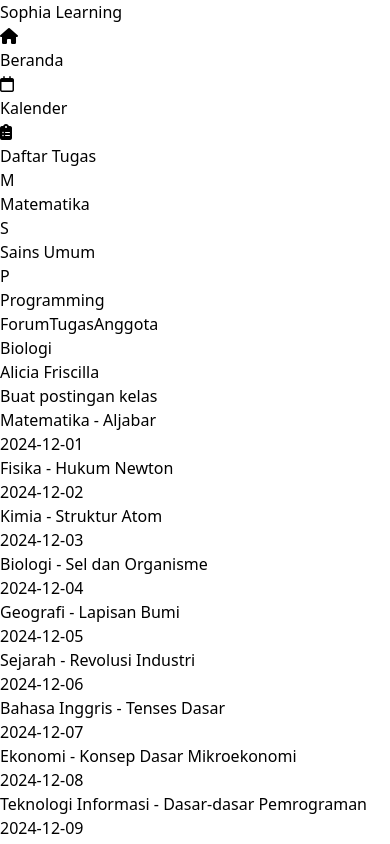
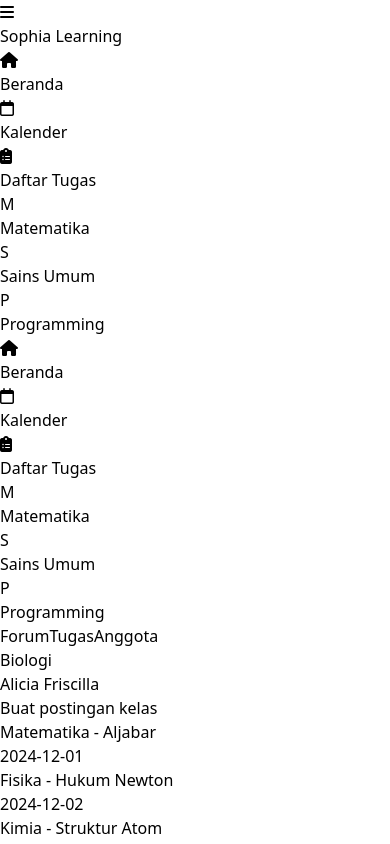
Before and after one commit to Wong-Lanang-Tim-Gacor/SophiaLearning-FE, a React (Vite) app: page /class in a window 390 px wide. Shown: the top 844 px of the page. Built offline with nearby package versions, Linux system fonts and the light colour scheme.

Commit message:
Handle Responsive Layout

```diff
--- a/src/components/layout/AppLayout.jsx
+++ b/src/components/layout/AppLayout.jsx
@@ -2,10 +2,12 @@ import React from 'react'
 import { Outlet } from 'react-router-dom'
 import Sidebar from '../ui/Sidebar'
 import Navbar from '../ui/Navbar'
+import { MenuProvider } from '@/contexts/MenuContext'
 
 const AppLayout = () => {
   return (
     <>
+        <MenuProvider>
           <Navbar/>
           <div className='flex'>
             <div className='w-[20%]'>
@@ -17,6 +19,7 @@ const AppLayout = () => {
               <Outlet/>
             </div>
           </div>
+        </MenuProvider>
     </>
   )
 }
--- a/src/components/layout/RoomLayout.jsx
+++ b/src/components/layout/RoomLayout.jsx
@@ -3,24 +3,27 @@ import { Outlet } from 'react-router-dom'
 import Sidebar from '../ui/Sidebar'
 import Navbar from '../ui/Navbar'
 import Navigation from '../ui/Navigation'
+import { MenuProvider } from '@/contexts/MenuContext'
 
 const RoomLayout = () => {
   return (
     <>
+        <MenuProvider>
           <Navbar/>
           <div className='flex'>
-          <div className='w-[20%]'>
+            <div className='w-0 sm:w-[20%]'>
                 <Sidebar/>
             </div>
 
             {/* Main Content */}
-          <div className='w-[80%]'>
+            <div className='w-full sm:w-[80%]'>
               <Navigation/>
               <div className='p-6 max-w-[980px] mx-auto container'>
                 <Outlet/>
               </div>
             </div>
           </div>
+        </MenuProvider>
     </>
   )
 }
--- a/src/components/ui/Navbar.jsx
+++ b/src/components/ui/Navbar.jsx
@@ -1,11 +1,15 @@
-import React from 'react'
+import React, { useContext } from 'react'
+import MenuContext from '@/contexts/MenuContext'
 
 const Navbar = () => {
+  const { active, setActive } = useContext(MenuContext)
+
   return (
     <>
-      <div className='sticky top-0 z-10 bg-white border-b border-gray-300'>
+      <div className='sticky top-0 z-20 bg-white border-b border-gray-300'>
         <div className='flex justify-between items-center px-6 py-4'>
-          <div>
+          <div className='flex items-center gap-x-4'>
+            <i onClick={() => setActive(!active)} className='fa fa-bars text-lg block sm:hidden'></i>
             <h1 className='text-lg font-semibold'>Sophia Learning</h1>
           </div>
 
--- a/src/components/ui/Navigation.jsx
+++ b/src/components/ui/Navigation.jsx
@@ -21,16 +21,16 @@ const Navigation = () => {
     const nonActiveStyle = 'text-gray-400 text-sm font-normal'
     return (
         <>
-        <div className='border-b border-gray-300'>
-            <div className='p-6 max-w-[980px] mx-auto container flex gap-x-12 pb-6'>
-                { navs.map((nav, index) => (
+            <div className='sticky top-[8%] bg-white border-b border-gray-300'>
+                <div className='p-6 max-w-[980px] mx-auto container flex gap-x-8 sm:gap-x-12 pb-6'>
+                    {navs.map((nav, index) => (
                         <Link
                             className={`${nav.path === '/class' ? activeStyle : nonActiveStyle}`}
                             key={index}
                             to={nav.path}>
                             {nav.name}
                         </Link>
-                )) }
+                    ))}
                 </div>
             </div>
         </>
--- a/src/components/ui/Sidebar.jsx
+++ b/src/components/ui/Sidebar.jsx
@@ -1,7 +1,10 @@
-import React from 'react'
+import React, { useContext } from 'react'
+import MenuContext from '@/contexts/MenuContext'
 import { Link } from 'react-router-dom'
 
 const Sidebar = () => {
+  const { active } = useContext(MenuContext)
+
   const mainLinks = [
     {
       name: 'Beranda',
@@ -39,27 +42,53 @@ const Sidebar = () => {
   ]
   return (
     <>
-      <div className='sticky top-0 w-full bg-white border-r border-gray-300 min-h-screen'>
+      <div className='hidden sm:block sticky top-0 w-full bg-white border-r border-gray-300 min-h-screen'>
         <div className='py-3 sticky top-[10%]'>
           <div className='border-b border-gray-300 pb-3'>
-            { mainLinks.map((link, index) => (
+            {mainLinks.map((link, index) => (
               <div key={index} className='flex items-center gap-x-4 pl-6 py-3 hover:bg-gray-100 rounded-r-2xl w-[95%]'>
                 <div className='w-[30px] text-center'>
                   <i className={`${link.icon} text-lg`}></i>
                 </div>
                 <Link className='text-sm' to={link.path}>{link.name}</Link>
               </div>
-            )) }
+            ))}
           </div>
           <div className='py-3'>
-            { classrooms.map((room, index) => (
+            {classrooms.map((room, index) => (
               <div key={index} className='flex items-center gap-x-4 pl-6 py-3 hover:bg-gray-100 rounded-r-2xl w-[95%]'>
                 <div key={index} className={`w-[30px] h-[30px] rounded-full ${room.color} flex items-center justify-center`}>
                   <p className='text-white text-md'>{room.icon}</p>
                 </div>
                 <p className='text-sm font-medium'>{room.name}</p>
               </div>
-            )) }
+            ))}
+          </div>
+        </div>
+      </div>
+
+      {/* Mobile Sidebar */}
+      <div className={`block sm:hidden fixed top-0 transition-all ${active ? 'left-0' : 'left-[-100%]'} w-[80%] bg-white border-r border-gray-300 min-h-screen z-10`}>
+        <div className='py-3 sticky top-[10%]'>
+          <div className='border-b border-gray-300 pb-3'>
+            {mainLinks.map((link, index) => (
+              <div key={index} className='flex items-center gap-x-4 pl-6 py-3 hover:bg-gray-100 rounded-r-2xl w-[95%]'>
+                <div className='w-[30px] text-center'>
+                  <i className={`${link.icon} text-lg`}></i>
+                </div>
+                <Link className='text-sm' to={link.path}>{link.name}</Link>
+              </div>
+            ))}
+          </div>
+          <div className='py-3'>
+            {classrooms.map((room, index) => (
+              <div key={index} className='flex items-center gap-x-4 pl-6 py-3 hover:bg-gray-100 rounded-r-2xl w-[95%]'>
+                <div key={index} className={`w-[30px] h-[30px] rounded-full ${room.color} flex items-center justify-center`}>
+                  <p className='text-white text-md'>{room.icon}</p>
+                </div>
+                <p className='text-sm font-medium'>{room.name}</p>
+              </div>
+            ))}
           </div>
         </div>
       </div>
--- /dev/null
+++ b/src/contexts/MenuContext.jsx
@@ -0,0 +1,14 @@
+import { createContext, useState } from "react";
+
+const MenuContext = createContext()
+
+export const MenuProvider = ({children}) => {
+    const [active, setActive] = useState(false)
+    return (
+        <MenuContext.Provider value={{active, setActive}}>
+            {children}
+        </MenuContext.Provider>
+    )
+}
+
+export default MenuContext;
--- a/src/pages/room/Member.jsx
+++ b/src/pages/room/Member.jsx
@@ -5,7 +5,6 @@ const Member = () => {
     const members = ['Alexia Candra', 'Albert Einsten', 'Nicola Tesla', 'Isaac Newton']
     return (
         <>
-            <div className='max-w-[980px] mx-auto container'>
             <div>
                 <h1 className='text-xl font-semibold'>Pengajar</h1>
                 <div className='grid grid-cols-2 gap-4 py-6'>
@@ -20,7 +19,6 @@ const Member = () => {
                     ))}
                 </div>
             </div>
-            </div>
         </>
     )
 }
--- a/src/pages/room/Post.jsx
+++ b/src/pages/room/Post.jsx
@@ -45,16 +45,14 @@ const Post = () => {
 
     return (
         <>
-            <div className='max-w-[980px] mx-auto container'>
-                <Banner />
-                <div className='mt-8 flex'>
-                    <div className='w-[40%]'></div>
-                    <div className='w-full space-y-4'>
-                        <CreatePost/>
-                        { posts.map((post, index) => (
-                            <ListPost key={index} post={post}/>
-                        )) }
-                    </div>
+            <Banner />
+            <div className='mt-8 flex'>
+                <div className='hidden sm:block w-[40%]'></div>
+                <div className='w-full space-y-4'>
+                    <CreatePost />
+                    {posts.map((post, index) => (
+                        <ListPost key={index} post={post} />
+                    ))}
                 </div>
             </div>
         </>
```
Lines whose indentation alone changed are shown as unchanged.
